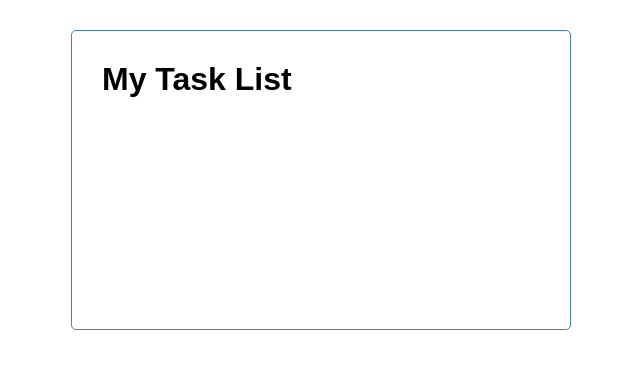
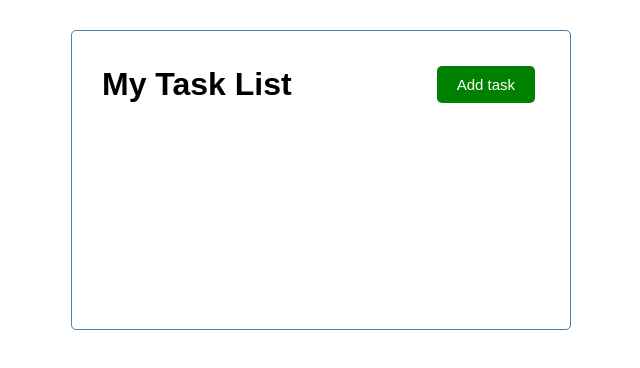
Before and after one commit to DrCondr/task-list, an Angular app: page / in a window 1280 px wide. Shown: the top 368 px of the page, without its empty margins (319-959 px from the left). Built offline with nearby package versions, Linux system fonts and the light colour scheme.

Commit message:
Primer boton

```diff
--- a/src/app/app.module.ts
+++ b/src/app/app.module.ts
@@ -3,11 +3,13 @@
 
 import { AppComponent } from './app.component';
 import { HeaderComponent } from './components/header/header.component';
+import { ButtonComponent } from './components/button/button.component';
 
 @NgModule({
   declarations: [
     AppComponent,
-    HeaderComponent
+    HeaderComponent,
+    ButtonComponent
   ],
   imports: [
     BrowserModule
--- /dev/null
+++ b/src/app/components/button/button.component.html
@@ -0,0 +1,7 @@
+<button
+    class="btn"
+    [ngStyle]="{'background-color':color}"
+    (click)="onClick()"
+>
+    {{text}}
+</button>
--- /dev/null
+++ b/src/app/components/button/button.component.ts
@@ -0,0 +1,22 @@
+import { Component, OnInit, Input, Output, EventEmitter } from '@angular/core';
+
+@Component({
+  selector: 'app-button',
+  templateUrl: './button.component.html',
+  styleUrls: ['./button.component.css']
+})
+export class ButtonComponent implements OnInit {
+  @Input() text: string= "";
+  @Input() color: string= "";
+  @Output() btnClick = new EventEmitter()
+
+  constructor() { }
+
+  ngOnInit(): void {
+  }
+
+  onClick(){
+    this.btnClick.emit();
+  }
+
+}
--- a/src/app/components/header/header.component.html
+++ b/src/app/components/header/header.component.html
@@ -1 +1,8 @@
+<header>
 <h1>{{title}}</h1>
+<app-button
+    color ="green"
+    text="Add task"
+    (btnClick)="toggleAddTask"
+></app-button>
+</header>
--- a/src/app/components/header/header.component.ts
+++ b/src/app/components/header/header.component.ts
@@ -14,4 +14,8 @@
   ngOnInit(): void {
   }
 
+  toggleAddTask(){
+    console.log("toggleAddTask")
+  }
+
 }
```
Also changed, not shown: src/app/components/button/button.component.css (added), 1 other file (tests, documents, lock files or other folders).
